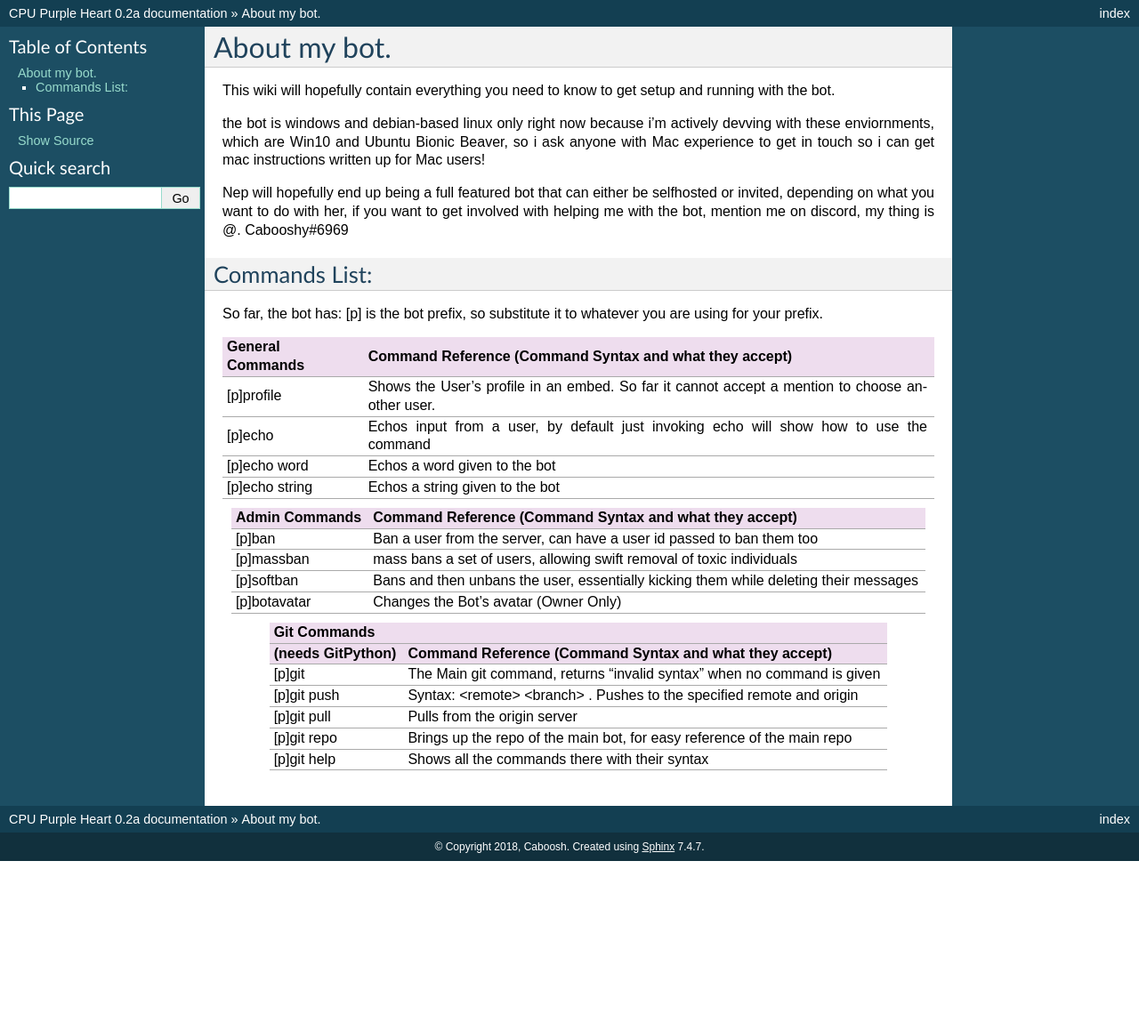
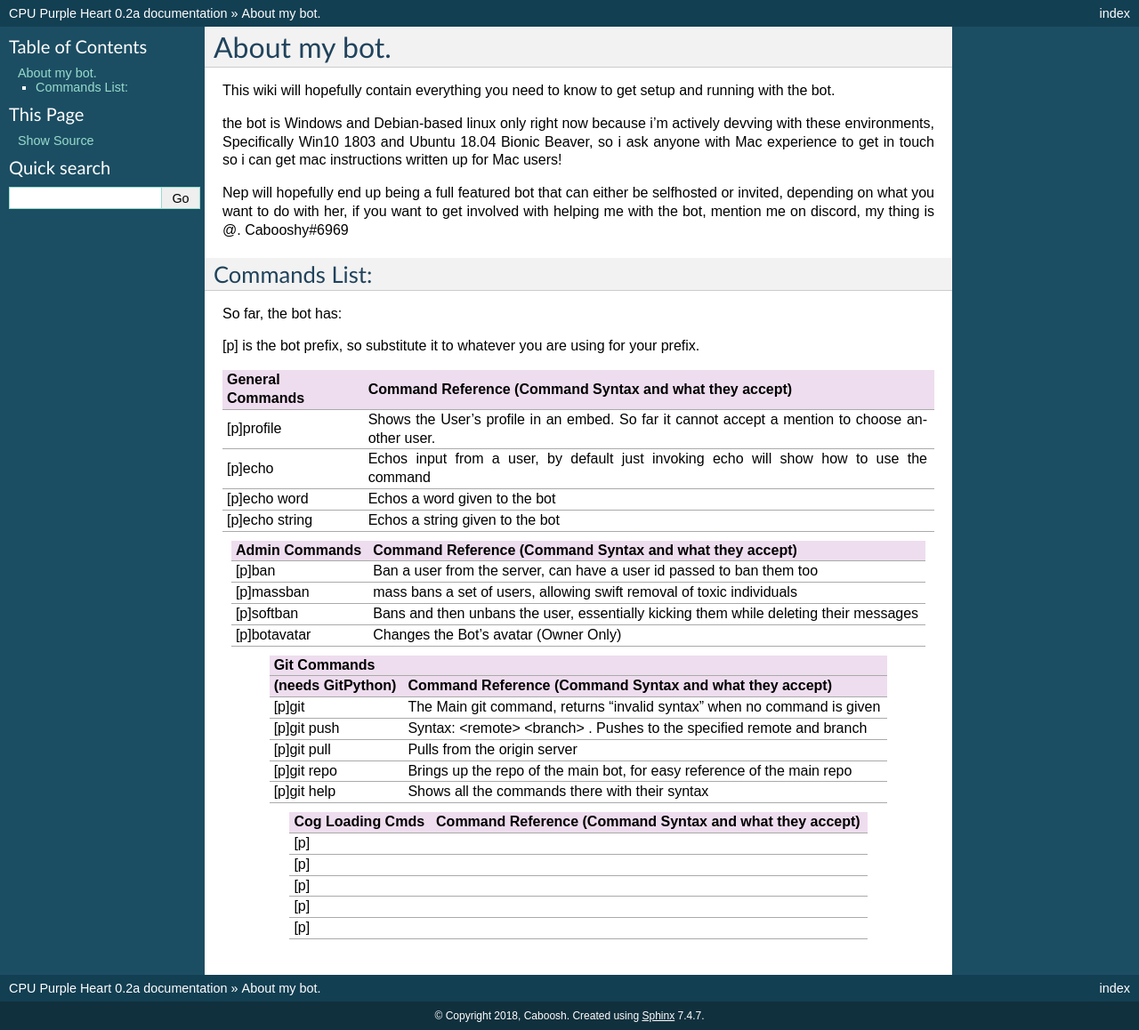
Before and after one commit to Caboosh/CPU-Purple-Heart, a Sphinx documentation site: the page built from docs/source/about.rst, in a window 1280 px wide. Shown: the whole page at 89% size. Built offline with Sphinx 7.4.7, drawn with Linux system fonts in a browser that asks for light colours; before the commit the page ends 968 px from its top, so only the background shows below that.

Commit message:
spelling fixes and grammar checking

```diff
--- a/docs/source/about.rst
+++ b/docs/source/about.rst
@@ -6,7 +6,7 @@
 
 This wiki will hopefully contain everything you need to know to get setup and running with the bot.
 
-the bot is windows and debian-based linux only right now because i'm actively devving with these enviornments, which are Win10 and Ubuntu Bionic Beaver, so i ask anyone with Mac experience to get in touch so i can get mac instructions written up for Mac users!
+the bot is Windows and Debian-based linux only right now because i'm actively devving with these environments, Specifically Win10 1803 and Ubuntu 18.04 Bionic Beaver, so i ask anyone with Mac experience to get in touch so i can get mac instructions written up for Mac users!
 
 Nep will hopefully end up being a full featured bot that can either be selfhosted or invited, depending on what you want to do with her, if you want to get involved with helping me with the bot, mention me on discord, my thing is @. Cabooshy#6969
 
@@ -15,6 +15,7 @@
 ==============
 
 So far, the bot has:
+
 [p] is the bot prefix, so substitute it to whatever you are using for your prefix.
 
 ================  ===============================================================================================
@@ -40,8 +41,18 @@
 (needs GitPython)  Command Reference (Command Syntax and what they accept)
 =================  =======================================================================
 [p]git             The Main git command, returns "invalid syntax" when no command is given
-[p]git push        Syntax: <remote> <branch> . Pushes to the specified remote and origin
+[p]git push        Syntax: <remote> <branch> . Pushes to the specified remote and branch
 [p]git pull        Pulls from the origin server
 [p]git repo        Brings up the repo of the main bot, for easy reference of the main repo
 [p]git help        Shows all the commands there with their syntax
 =================  =======================================================================
+
+=================  =======================================================================
+Cog Loading Cmds   Command Reference (Command Syntax and what they accept)
+=================  =======================================================================
+[p]
+[p]
+[p]
+[p]
+[p]
+=================  =======================================================================
```
